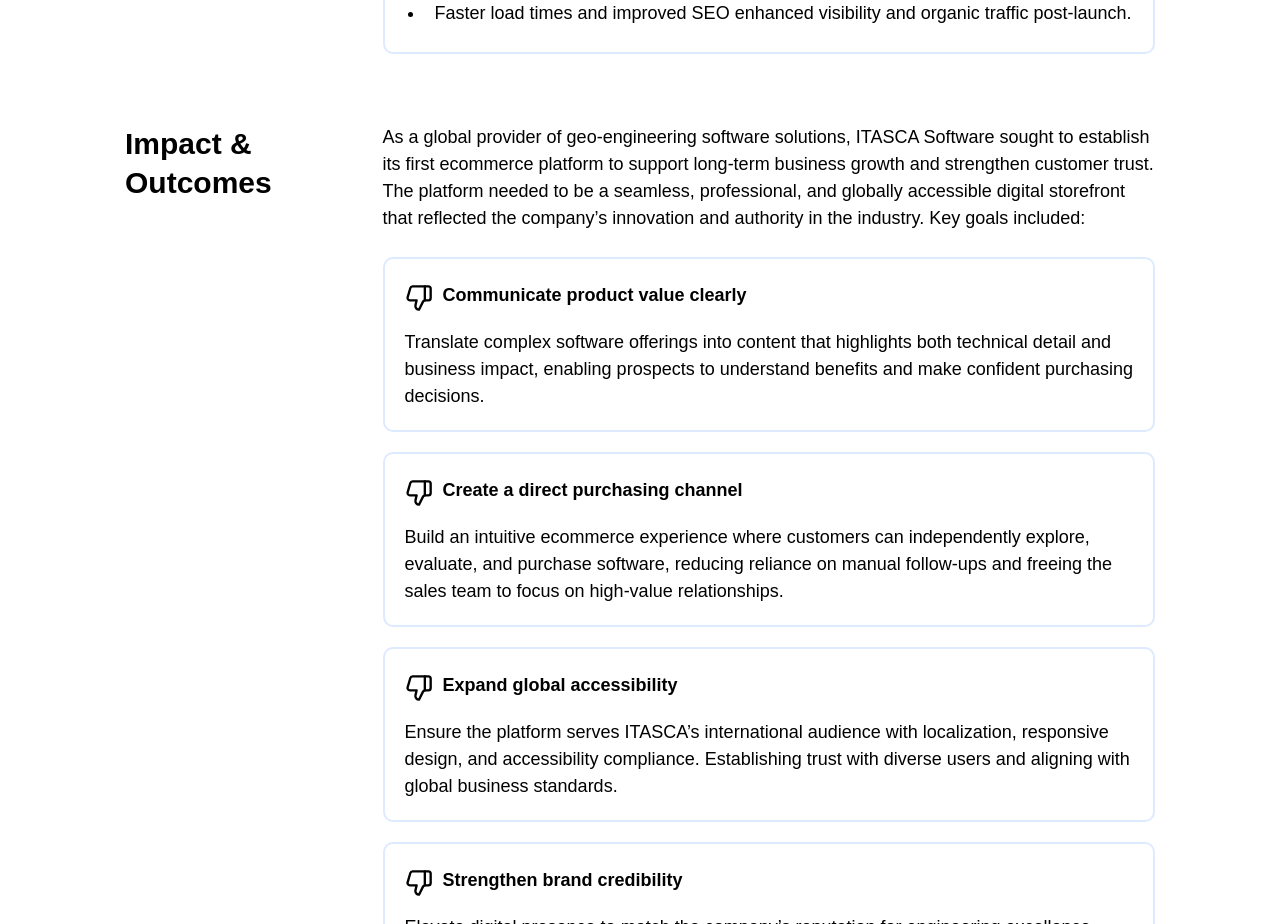
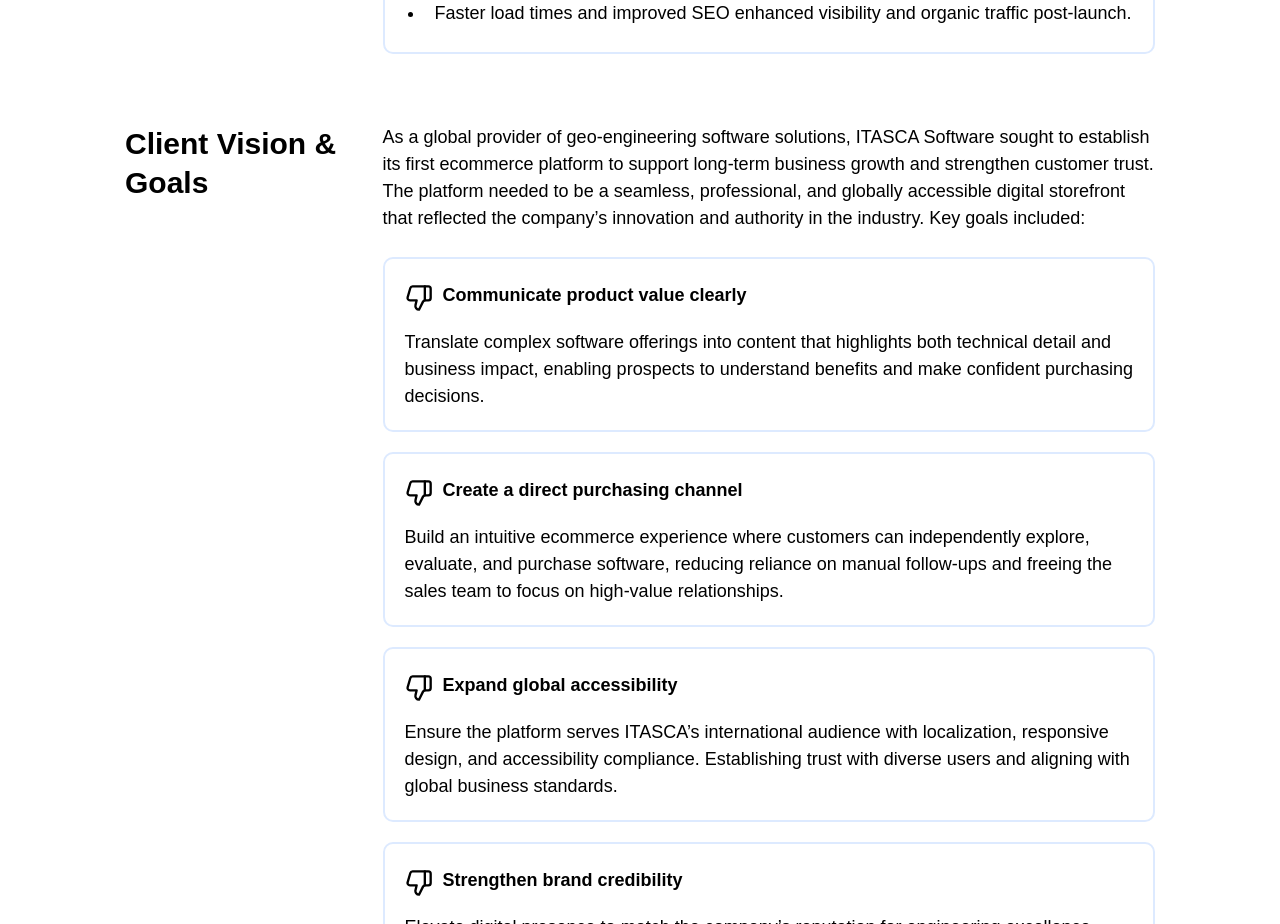
Before and after one commit to RaeOfChey/Portfolio, a React (Vite) app: page /itasca-software-case-study in a window 1280 px wide. Shown: the part 1400-2324 px from the top of the page. Built offline with nearby package versions, Linux system fonts and the light colour scheme; a web font is replaced by a local one.

Commit message:
Fixed errors on case study

```diff
--- a/src/pages/ItascaSoftwareCaseStudy.jsx
+++ b/src/pages/ItascaSoftwareCaseStudy.jsx
@@ -141,7 +141,7 @@
 
                 <div className="problem-section-header">
                     <div className="section-left">
-                        <h3 className="user-problems-header">Impact & Outcomes</h3>
+                        <h3 className="user-problems-header">Client Vision & Goals</h3>
                     </div>
 
                     <div className="section-right">
```
